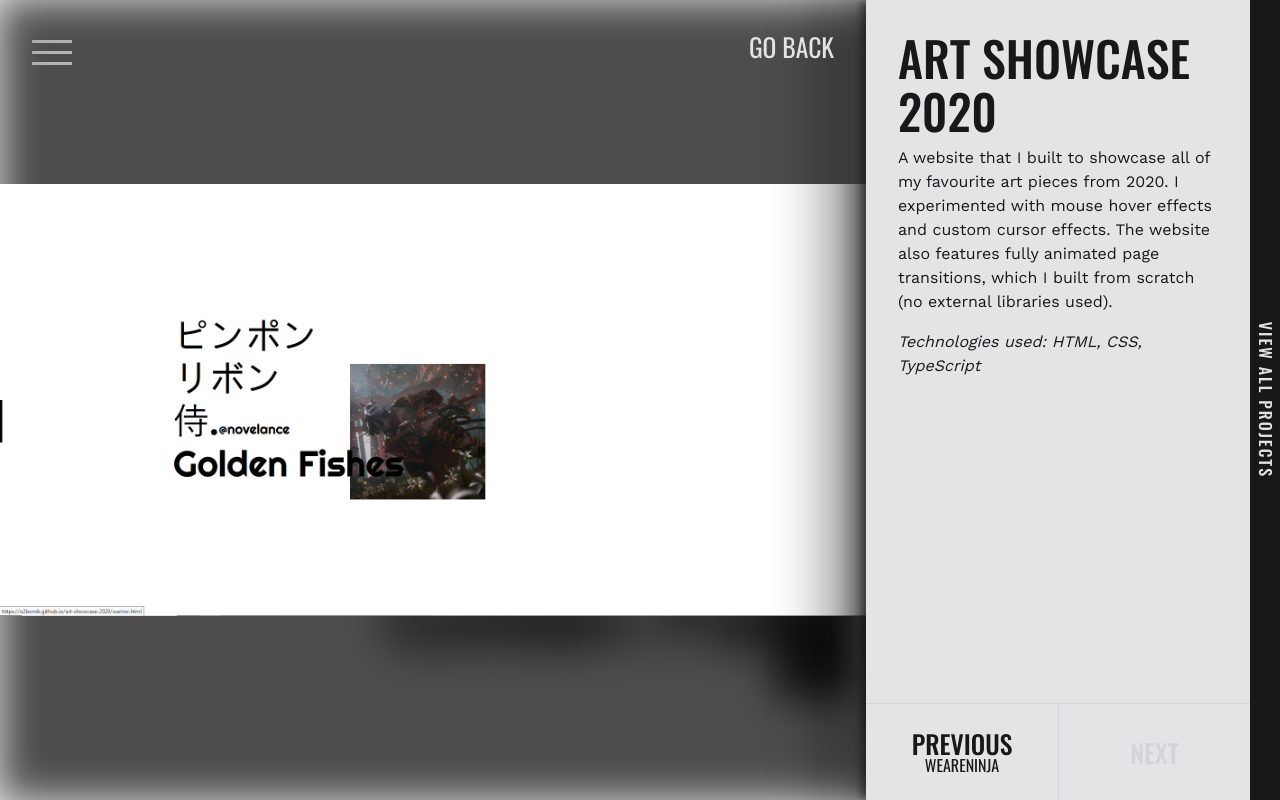
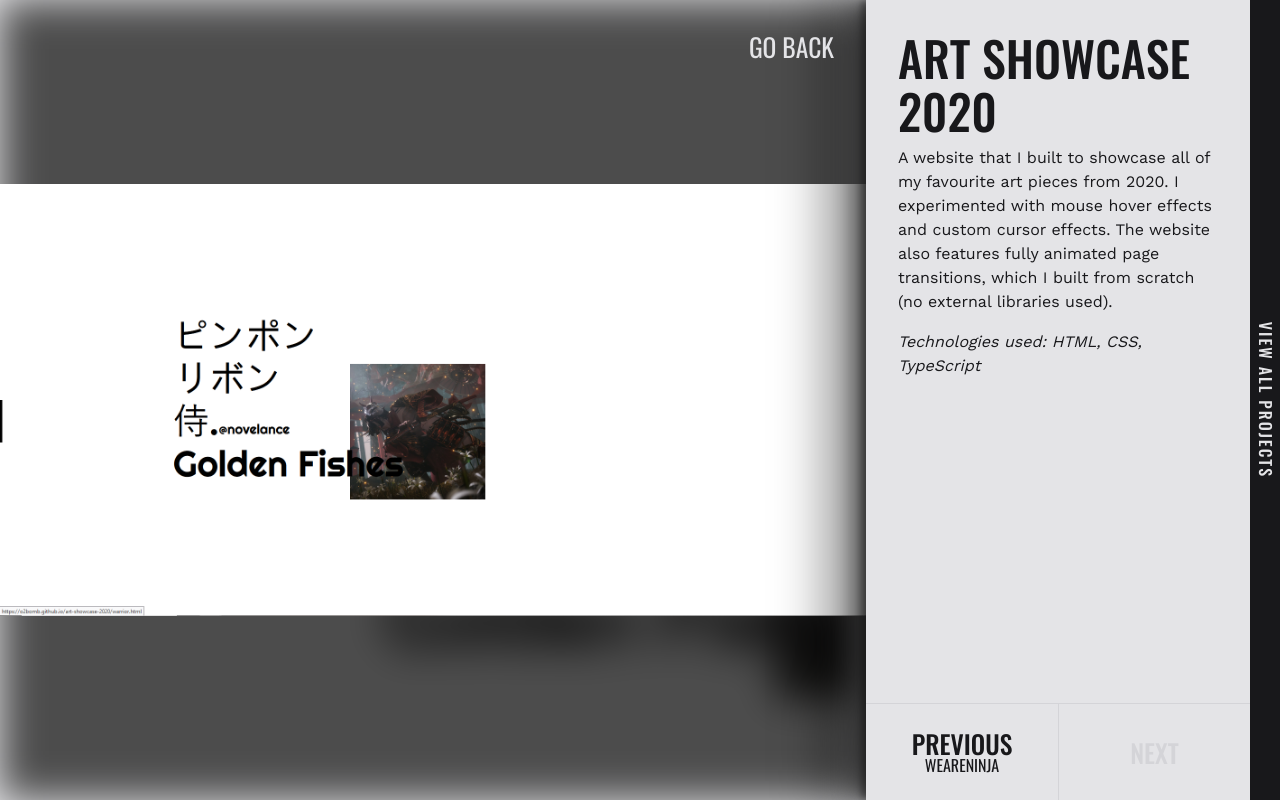
Before and after one commit to o2bomb/my-portfolio-2, a SvelteKit app: page /projects/art in a window 1280 px wide. Built offline with nearby package versions, Linux system fonts and the light colour scheme.

Commit message:
App layout

```diff
--- a/src/global.css
+++ b/src/global.css
@@ -67,6 +67,12 @@
 body {
 }
 
+#app-inner {
+    position: relative;
+    display: flex;
+    min-height: 100vh;
+}
+
 .oswald-regular {
     font: var(--font-oswald-regular);
     line-height: 1.1;
--- a/src/lib/components/MyThree.svelte
+++ b/src/lib/components/MyThree.svelte
@@ -38,12 +38,11 @@
 
 <style>
     .c-Three {
-    z-index: -2;
         position: absolute;
         top: 50%;
         left: 50%;
         transform: translate(-50%, -50%);
-    width: 700px;
-    height: 700px;
+        width: 100%;
+        height: 100%;
     }
 </style>
--- a/src/reset.css
+++ b/src/reset.css
@@ -32,7 +32,6 @@ html {
     -moz-tab-size: 4; /* 3 */
     tab-size: 4; /* 3 */
     font-family: theme(
-        "fontFamily.sans",
         ui-sans-serif,
         system-ui,
         -apple-system,
--- a/src/routes/+layout.svelte
+++ b/src/routes/+layout.svelte
@@ -1,7 +1,6 @@
 <script>
     import { navigating, page } from "$app/stores";
     import Nav from "$lib/components/Sidebar/Nav.svelte";
-    import NavButton from "$lib/components/Sidebar/NavButton.svelte";
     import "../global.css";
     import "../reset.css";
 
@@ -13,27 +12,20 @@
     }
 </script>
 
-<div class="app">
-    <NavButton
+<header>
+    <!-- <NavButton
         onclick={() => {
             showSidebar = !showSidebar;
         }}
         open={showSidebar}
-    />
+    /> -->
     <Nav open={showSidebar} />
-
-    <main class:sidebar={showSidebar}>
-        <slot />
-    </main>
-</div>
+</header>
+<main class:sidebar={showSidebar}>
+    <slot />
+</main>
 
 <style>
-    .app {
-        position: relative;
-        display: flex;
-        min-height: 100vh;
-    }
-
     main {
         flex: 1;
     }
--- a/src/routes/+page.svelte
+++ b/src/routes/+page.svelte
@@ -11,8 +11,8 @@
 </svelte:head>
 
 <section id="hero">
-    <!-- <MyThree /> -->
     <div class="content">
+        <!-- <MyThree /> -->
         <h1 class="cut-in">Yong "Felix" Tan</h1>
         <div class="description cut-in">
             <p>
@@ -37,7 +37,6 @@
 
 <style>
     #hero {
-        position: relative;
         height: 100vh;
         padding: 2rem;
         background-color: #e4e4e7;
@@ -45,6 +44,7 @@
     }
 
     .content {
+        position: relative;
         display: flex;
         flex-direction: column;
         justify-content: end;
```
Lines whose indentation alone changed are shown as unchanged.
